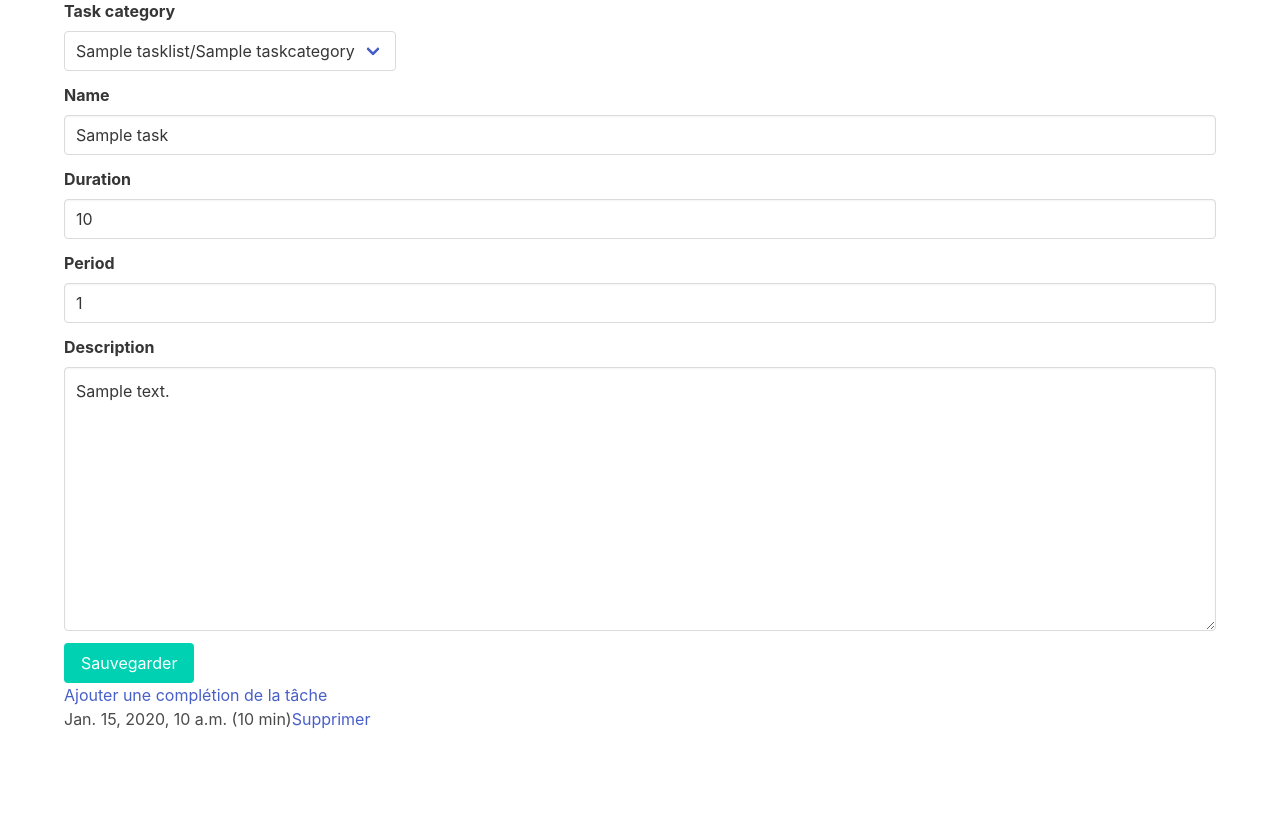
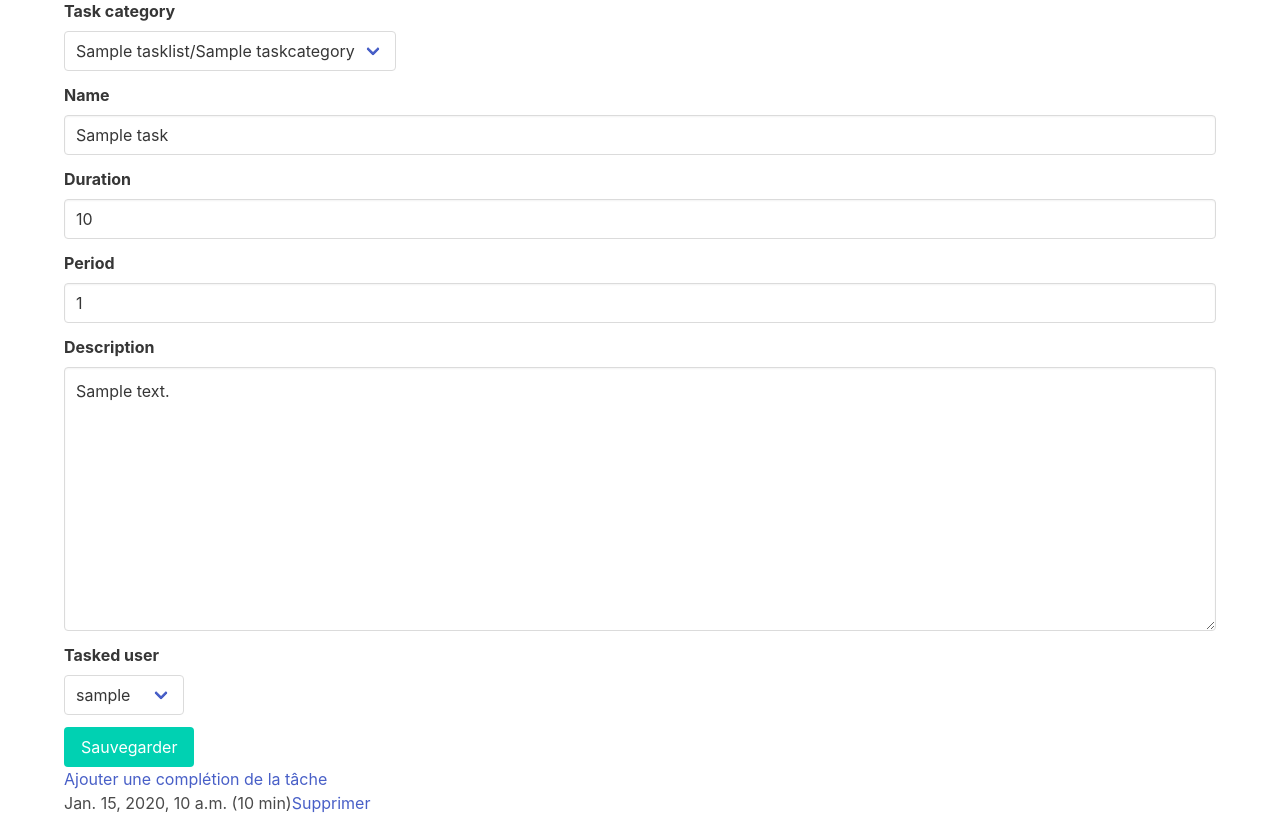
Before and after one commit to TWal/imacs, a Django app: page /task/1/modify in a window 1280 px wide. Shown: the part 325-1140 px from the top of the page. Before the commit the page ends 1054 px from the top, so only its background shows below. Run offline with Django 3.2, Linux system fonts and the light colour scheme; a user stored in the database is signed in; tables that the repository leaves empty hold one stand-in row (values such as "Sample post").

Commit message:
Change views to handle tasked users

```diff
--- a/imacs_app/templates/imacs_app/task_list_todo.html
+++ b/imacs_app/templates/imacs_app/task_list_todo.html
@@ -31,6 +31,8 @@ Remaining work time: {{ task_list.remaining_hours_this_week | format_hours }}
     <td><a href="{% url 'imacs_app:task_modify' task.id %}"> {{ task.task_category.name }}/{{ task.name }}</a></td>
     <td>{{ task.duration }} min</td>
     <td><a class="button is-primary" href="{% url 'imacs_app:task_done_add_now' task.id %}">C'est fait !</a></td>
+    <td>{% if task.tasked_user %}{{ task.tasked_user }}{% else %}-{% endif %}</td>
+    <td><a class="button is-warning" href="{% url 'imacs_app:task_modify_tasked_user' task.id %}">Task user</a></td>
 </tr>
 {% endfor %}
 </table>
--- a/imacs_app/urls.py
+++ b/imacs_app/urls.py
@@ -16,6 +16,7 @@ urlpatterns = [
     path('task_category/<int:task_category_id>/modify', views.TaskCategoryModify.as_view(), name='task_category_modify'),
     path('task_category/<int:task_category_id>/delete', views.TaskCategoryDelete.as_view(), name='task_category_delete'),
     path('task/<int:task_id>/modify', views.TaskModify.as_view(), name='task_modify'),
+    path('task/<int:task_id>/modify_tasked_user', views.TaskModifyTaskedUser.as_view(), name='task_modify_tasked_user'),
     path('task/<int:task_id>/delete', views.TaskDelete.as_view(), name='task_delete'),
     path('task/<int:task_id>/add_done_now', views.TaskDoneAddNow.as_view(), name='task_done_add_now'),
     path('task/<int:task_id>/add_done', views.TaskDoneAdd.as_view(), name='task_done_add'),
--- a/imacs_app/views.py
+++ b/imacs_app/views.py
@@ -240,9 +240,10 @@ class TaskCategoryDelete(UserCanViewTaskCategoryMixin, generic.edit.DeleteView):
 def task_model_form_factory(task_list_id):
     class TheForm(model_forms.ModelForm):
         task_category = forms.ModelChoiceField(queryset=TaskCategory.objects.filter(task_list__pk=task_list_id))
+        tasked_user = forms.ModelChoiceField(queryset=auth.models.User.objects.filter(tasklist__pk=task_list_id), required=False)
         class Meta:
             model = Task
-            fields = ['task_category', 'name', 'duration', 'period', 'description']
+            fields = ['task_category', 'name', 'duration', 'period', 'description', 'tasked_user']
     return TheForm
 
 class TaskCreate(UserCanViewTaskListMixin, generic.edit.CreateView):
@@ -288,6 +289,28 @@ class TaskDelete(UserCanViewTaskMixin, generic.edit.DeleteView):
     def get_success_url(self):
         return reverse('imacs_app:task_list_summary', kwargs={'task_list_id': self.object.task_category.task_list.id})
 
+def task_modify_tasked_user_form_factory(task_list_id):
+    class TheForm(model_forms.ModelForm):
+        tasked_user = forms.ModelChoiceField(queryset=auth.models.User.objects.filter(tasklist__pk=task_list_id), required=False)
+        class Meta:
+            model = Task
+            fields = ['tasked_user']
+    return TheForm
+
+class TaskModifyTaskedUser(UserCanViewTaskMixin, generic.edit.UpdateView):
+    model = Task
+    template_name = 'imacs_app/task_modify_tasked_user.html'
+    context_object_name = 'task'
+    pk_url_kwarg = 'task_id'
+
+    def get_form_class(self):
+        task_id = self.kwargs['task_id']
+        task = get_object_or_404(Task, pk=task_id)
+        return task_modify_tasked_user_form_factory(task.task_category.task_list.pk)
+
+    def get_success_url(self):
+        return reverse('imacs_app:task_list_todo', kwargs={'task_list_id': self.object.task_category.task_list.id})
+
 class TaskDoneAddNow(UserCanViewTaskMixin, generic.edit.CreateView):
     model = TaskDone
     template_name = 'imacs_app/task_add_done_now.html'
@@ -303,8 +326,13 @@ class TaskDoneAddNow(UserCanViewTaskMixin, generic.edit.CreateView):
         return reverse('imacs_app:task_list_todo', kwargs={'task_list_id': self.object.task.task_category.task_list.id})
 
     def form_valid(self, form):
+        # TODO is there a better way to do tis?
         form.instance.task_id = self.kwargs['task_id']
-        return super().form_valid(form)
+        response = super().form_valid(form)
+        task = get_object_or_404(Task, pk=self.kwargs['task_id'])
+        task.tasked_user = None
+        task.save()
+        return response
 
 class TaskDoneAdd(UserCanViewTaskMixin, generic.edit.CreateView):
     model = TaskDone
```
Also changed, not shown: imacs_app/templates/imacs_app/task_modify_tasked_user.html (added, +19 -0 lines).
